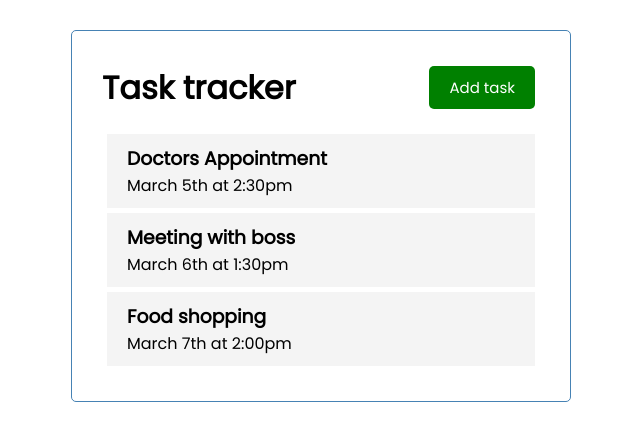
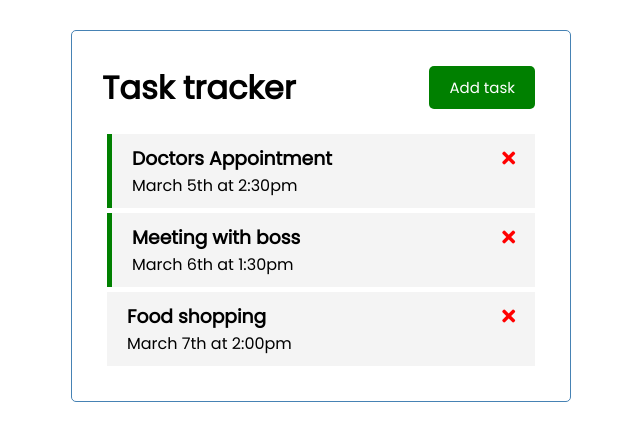
Before and after one commit to Tomaz-on-GitHub/vue_simple_app, a Vue app: page / in a window 1280 px wide. Shown: the top 440 px of the page, without its empty margins (319-959 px from the left). Built offline with nearby package versions, Linux system fonts and the light colour scheme.

Commit message:
add functionality of deleting tasks

```diff
--- a/public/index.html
+++ b/public/index.html
@@ -4,6 +4,11 @@
     <meta charset="utf-8">
     <meta http-equiv="X-UA-Compatible" content="IE=edge">
     <meta name="viewport" content="width=device-width,initial-scale=1.0">
+
+    <link
+      rel="stylesheet"
+      href="https://cdnjs.cloudflare.com/ajax/libs/font-awesome/5.15.2/css/all.min.css"
+    />
     <link rel="icon" href="<%= BASE_URL %>favicon.ico">
     <title><%= htmlWebpackPlugin.options.title %></title>
   </head>
--- a/src/App.vue
+++ b/src/App.vue
@@ -1,7 +1,7 @@
 <template>
   <div class="container">
     <Header title="Task tracker"/>
-    <Tasks v-bind:tasks="tasks"/>
+    <Tasks @delete-task="deleteTask" v-bind:tasks="tasks"/>
   </div>
 </template>
 
@@ -42,7 +42,16 @@
       }
       ]
    },
-
+  methods: {
+    deleteTask(id) {
+      console.log(id)
+      if(confirm('are you sure')){
+        this.tasks = this.tasks.filter((task) =>task.id !== id)
+      }
+      //console.log('taskic',id)
+  console.log(id)
+    }
+  }
 
 }
 </script>
--- a/src/components/Task.vue
+++ b/src/components/Task.vue
@@ -1,7 +1,12 @@
 <template>
-  <div class="task">
-     <h3>{{task.text}}</h3>
+  <div :class="[task.reminder ? 'reminder': '','task']">
+
+    <h3>
+      {{ task.text }}
+      <i @click="onDelete(task.id)" class="fas fa-times"></i>
+    </h3>
     <p>{{ task.day }}</p>
+
   </div>
 
 </template>
@@ -13,6 +18,12 @@
    name: "Task",
    props: {
     task: Object,
+   },
+   methods: {
+    onDelete(id) {
+        //console.log('delete' + id);
+        this.$emit('delete-task',id)
+    }
    }
 }
 </script>
--- a/src/components/Tasks.vue
+++ b/src/components/Tasks.vue
@@ -1,6 +1,6 @@
 <template>
     <div  :key="task.id" v-for="task in tasks">
-    <Task :task="task"
+    <Task @delete-task="$emit('delete-task',task.id)" :task="task"
     />
 
   </div>
@@ -17,7 +17,7 @@
   components: {
     Task,
   },
-
+  emits: ['delete-task'],
     }
 
 </script>
```
Also changed, not shown: 1 other file (tests, documents, lock files or other folders).
